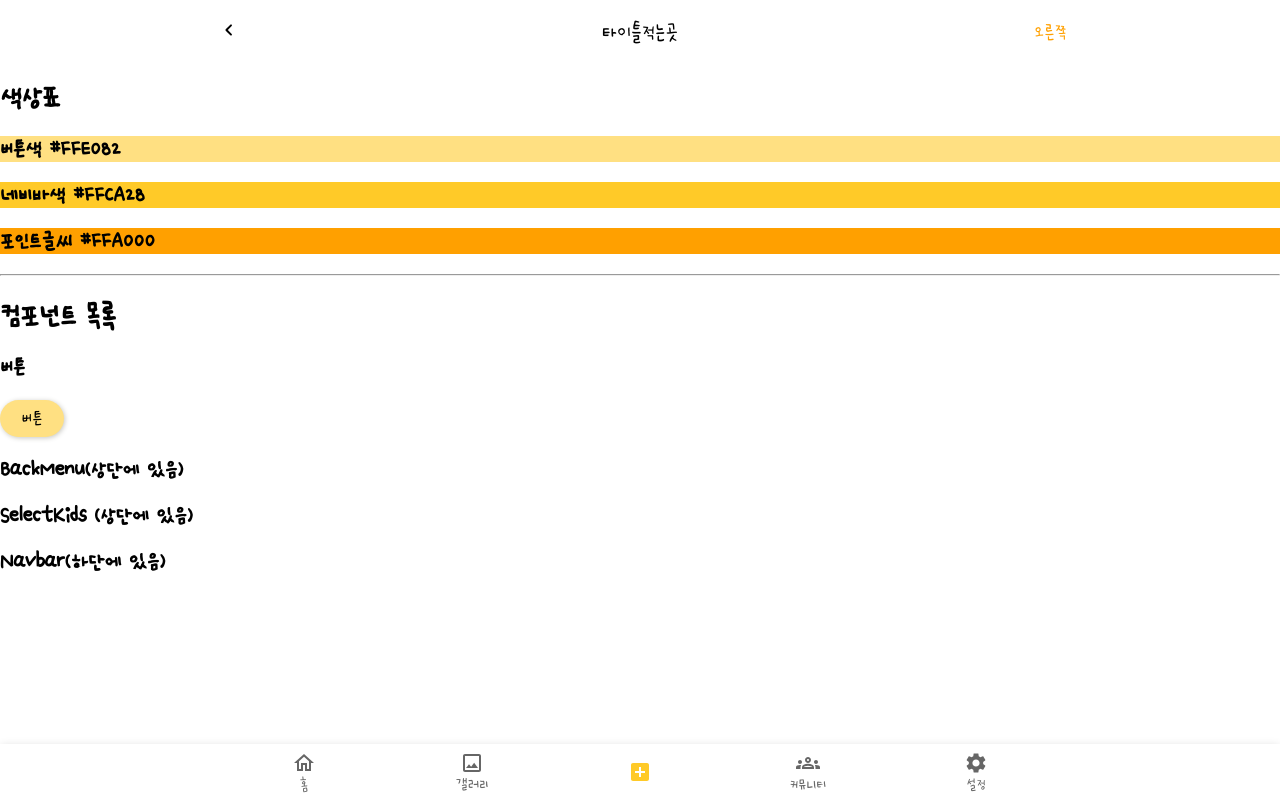
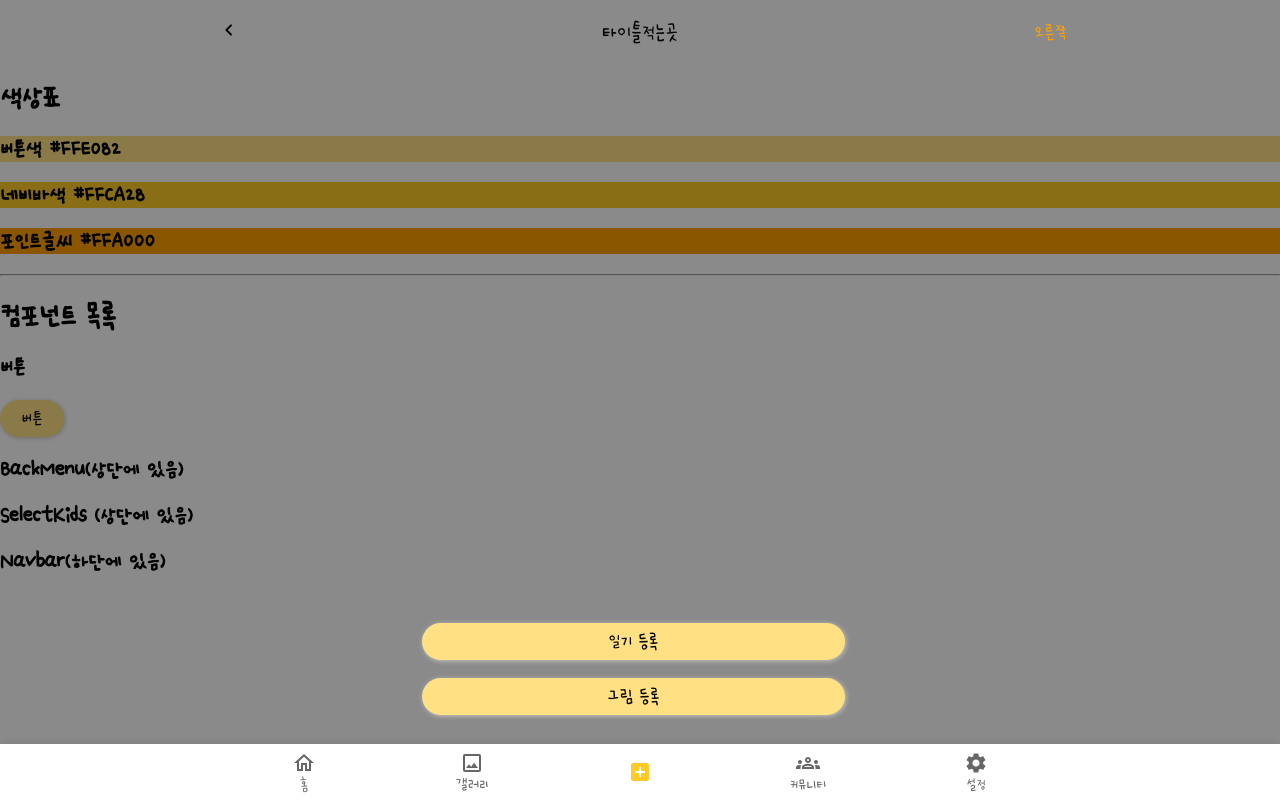
Before and after one commit to 0atx/GEURIME, a React (Create React App) app in the folder frontend/geurime/: page /components in a window 1280 px wide. Both pictures are taken after a click on the button 640 px from the left and 772 px from the top of the page. Built offline with nearby package versions, Linux system fonts and the light colour scheme.

Commit message:
Feat: NavBar 레이아웃 완료

```diff
--- a/frontend/geurime/package.json
+++ b/frontend/geurime/package.json
@@ -11,6 +11,7 @@
     "@testing-library/jest-dom": "^5.16.5",
     "@testing-library/react": "^13.4.0",
     "@testing-library/user-event": "^13.5.0",
+    "aos": "^2.3.4",
     "react": "^18.2.0",
     "react-dom": "^18.2.0",
     "react-router-dom": "^6.4.2",
--- a/frontend/geurime/src/components/nav/NavBar.js
+++ b/frontend/geurime/src/components/nav/NavBar.js
@@ -9,13 +9,75 @@ import PhotoOutlinedIcon from "@mui/icons-material/PhotoOutlined";
 import GroupsOutlinedIcon from "@mui/icons-material/GroupsOutlined";
 import AddBoxIcon from "@mui/icons-material/AddBox";
 import SettingsIcon from "@mui/icons-material/Settings";
-import ArchiveIcon from "@mui/icons-material/Archive";
-import { useState } from "react";
+import { useLocation, Link } from "react-router-dom";
+import { useState, useEffect } from "react";
+import Button from "components/common/Btn.js";
+import AOS from "aos";
+import "aos/dist/aos.css";
 
 export default function NavBar() {
+  const location = useLocation();
+
   const [value, setValue] = useState(0);
 
+  // 등록 메뉴
+  const [menuOpen, setMenuOpen] = useState(false);
+
+  useEffect(() => {
+    AOS.init();
+  }, []);
+
   return (
+    <div>
+      {menuOpen === true && (
+        <div>
+          <div
+            style={{
+              position: "fixed",
+              width: "100%",
+              height: "100%",
+              bottom: "56px",
+              backgroundColor: "rgba(0, 0, 0, 0.46)",
+            }}
+            onClick={() => {
+              setMenuOpen(false);
+            }}
+          ></div>
+
+          <div style={{ textAlign: "center" }}>
+            <Link to="/registdiary">
+              <Button
+                data-aos="fade-up"
+                data-aos-delay="200"
+                sx={{
+                  position: "fixed",
+                  left: "33%",
+                  width: "33%",
+                  bottom: "140px",
+                }}
+              >
+                일기 등록
+              </Button>
+            </Link>
+          </div>
+          <div style={{ textAlign: "center" }}>
+            <Link to="/registdiary">
+              <Button
+                data-aos="fade-up"
+                data-aos-delay="100"
+                sx={{
+                  position: "fixed",
+                  left: "33%",
+                  width: "33%",
+                  bottom: "85px",
+                }}
+              >
+                그림 등록
+              </Button>
+            </Link>
+          </div>
+        </div>
+      )}
       <Paper sx={{ position: "fixed", bottom: 0, left: 0, right: 0 }} elevation={3}>
         <BottomNavigation
           showLabels
@@ -42,12 +104,43 @@ export default function NavBar() {
             },
           }}
         >
-        <BottomNavigationAction label="홈" icon={<HomeOutlinedIcon />} />
-        <BottomNavigationAction label="갤러리" icon={<PhotoOutlinedIcon />} />
-        <BottomNavigationAction icon={<AddBoxIcon color="primary" />} />
-        <BottomNavigationAction label="커뮤니티" icon={<GroupsOutlinedIcon />} />
-        <BottomNavigationAction label="설정" icon={<SettingsIcon />} />
+          {/* 홈  */}
+          <BottomNavigationAction
+            component={Link}
+            to="/main"
+            label="홈"
+            icon={<HomeOutlinedIcon />}
+          />
+          {/* 갤러리 */}
+          <BottomNavigationAction
+            component={Link}
+            to="/gallery"
+            label="갤러리"
+            icon={<PhotoOutlinedIcon />}
+          />
+          {/* 등록 */}
+          <BottomNavigationAction
+            icon={<AddBoxIcon color="primary" />}
+            onClick={() => {
+              setMenuOpen(true);
+            }}
+          />
+          {/* 커뮤니티 */}
+          <BottomNavigationAction
+            component={Link}
+            to="/board"
+            label="커뮤니티"
+            icon={<GroupsOutlinedIcon />}
+          />
+          {/* 설정 */}
+          <BottomNavigationAction
+            component={Link}
+            to="/settings"
+            label="설정"
+            icon={<SettingsIcon />}
+          />
         </BottomNavigation>
       </Paper>
+    </div>
   );
 }
--- a/frontend/geurime/src/pages/home/Components.js
+++ b/frontend/geurime/src/pages/home/Components.js
@@ -4,7 +4,7 @@
 @since 2022.10.25
 */
 import { Container } from "@mui/material";
-import React, { useState } from "react";
+import React, { useState, useEffect } from "react";
 
 import Button from "components/common/Btn.js";
 import NavBar from "components/nav/NavBar";
```
Also changed, not shown: 1 other file (tests, documents, lock files or other folders). Lines whose indentation alone changed are shown as unchanged.
